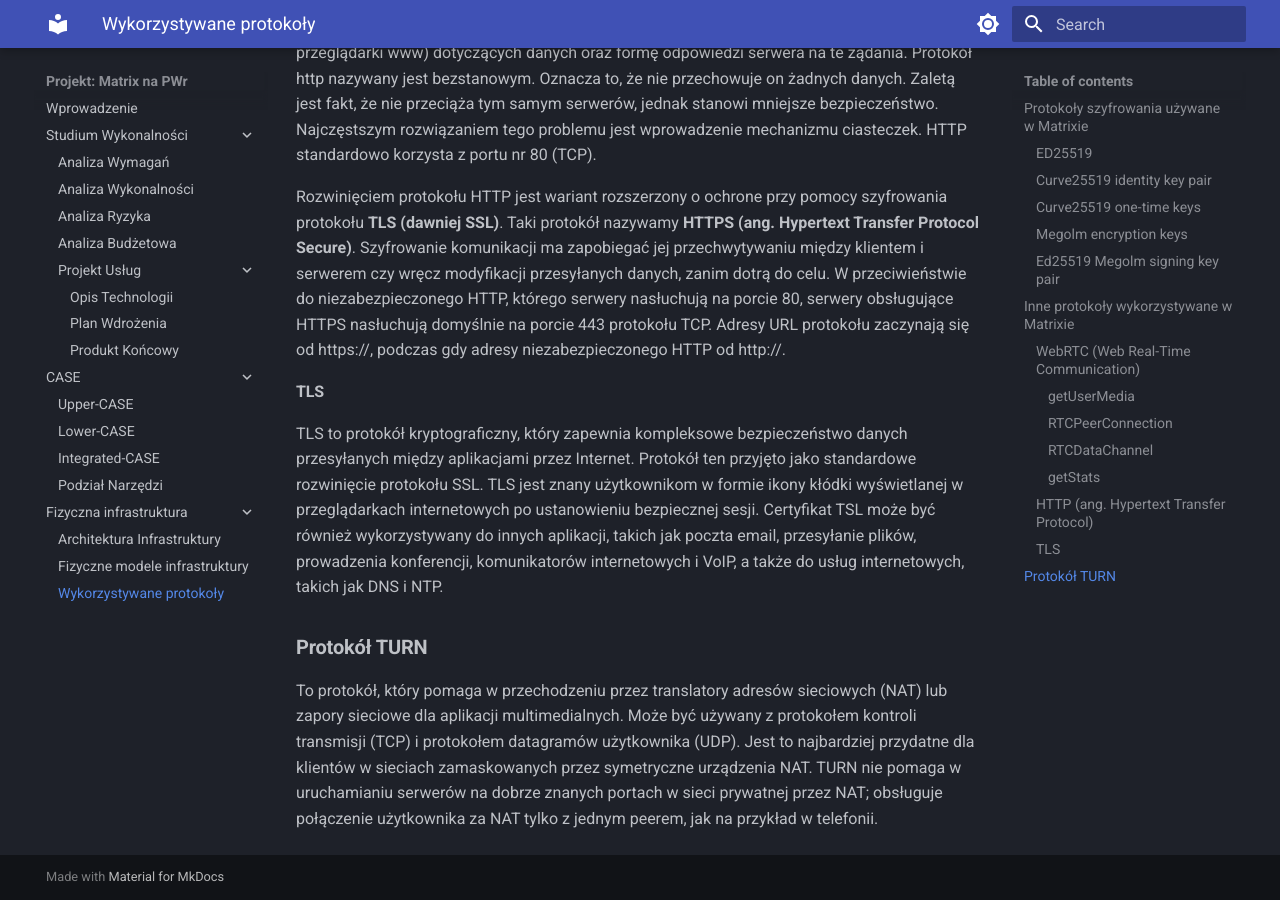
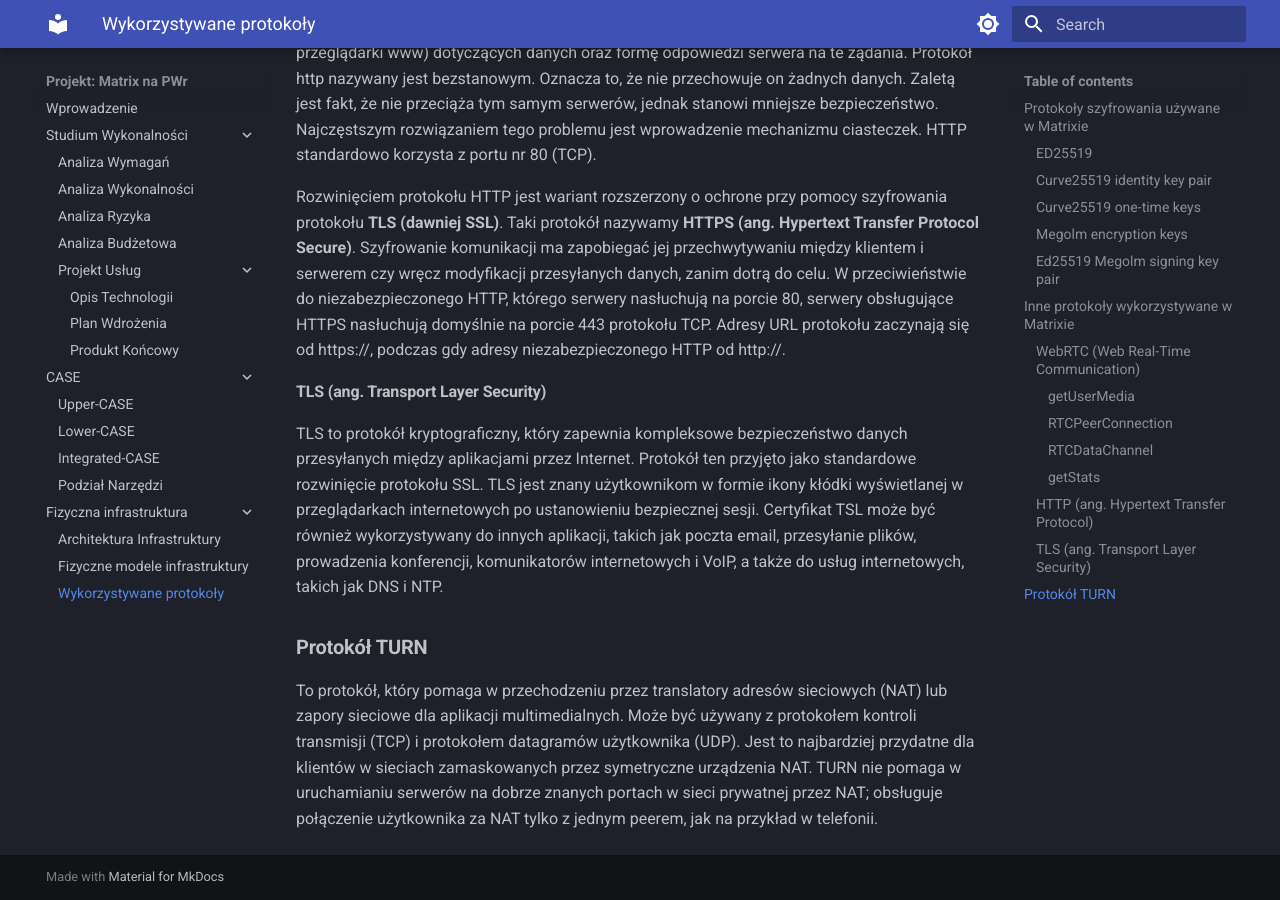
Before and after one commit to chramb/mtx4pwr, an MkDocs documentation site: the page built from docs/fizyczna-infrastruktura/protokoły.md, in a window 1280 px wide and 900 px high, scrolled down 2038 px. Built offline with MkDocs 1.6.1 and Material for MkDocs 9.7.7, drawn with Linux system fonts in a browser that asks for light colours.

Commit message:
Update protokoły.md

```diff
--- a/docs/fizyczna-infrastruktura/protokoły.md
+++ b/docs/fizyczna-infrastruktura/protokoły.md
@@ -65,7 +65,7 @@ Szyfrowanie komunikacji ma zapobiegać jej przechwytywaniu między klientem i se
 W przeciwieństwie do niezabezpieczonego HTTP, którego serwery nasłuchują na porcie 80, serwery obsługujące HTTPS nasłuchują domyślnie na porcie 443 protokołu TCP.
 Adresy URL protokołu zaczynają się od https://, podczas gdy adresy niezabezpieczonego HTTP od http://.
 
-## TLS
+## TLS (ang. Transport Layer Security)
 TLS to protokół kryptograficzny, który zapewnia kompleksowe bezpieczeństwo danych przesyłanych między aplikacjami przez Internet.
 Protokół ten przyjęto jako standardowe rozwinięcie protokołu SSL. TLS jest znany użytkownikom w formie ikony kłódki wyświetlanej w przeglądarkach
 internetowych po ustanowieniu bezpiecznej sesji. Certyfikat TSL może być również wykorzystywany do innych aplikacji, takich jak poczta email,
```
